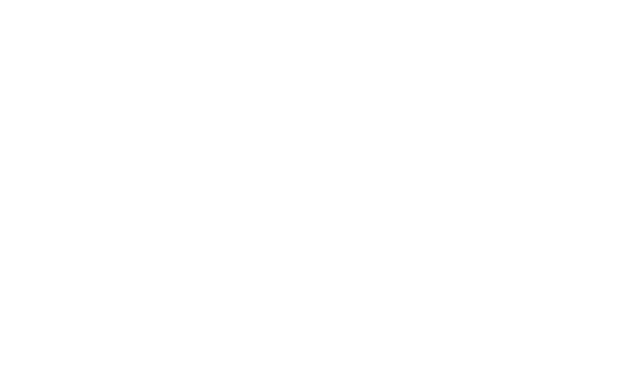
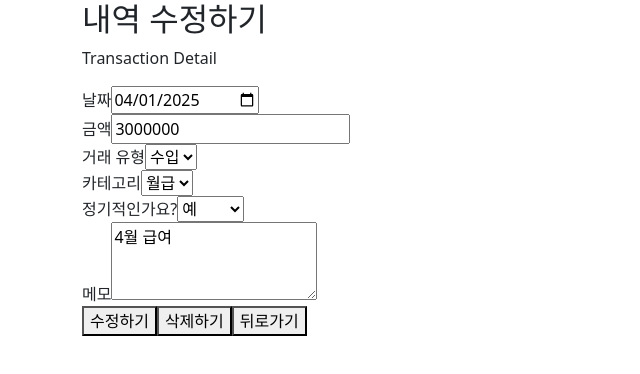
Before and after one commit to ensookim/Skeleton-Project_8, a Vue app: page /transaction/edit/1 in a window 1280 px wide. Shown: the top 374 px of the page, without its empty margins (0-640 px from the left). Built offline with nearby package versions, Linux system fonts and the light colour scheme; data requests are answered from the project's data file.

Commit message:
[feat] Add/Edit 기능 및 store 로직 수정

```diff
--- a/src/components/TransactionForm.vue
+++ b/src/components/TransactionForm.vue
@@ -1,9 +1,9 @@
-<!--  ADD, EDIT FORM 입니다 -->
+<!-- TransactionForm.vue -->
 
 <template>
   <h2>{{ isEdit ? '내역 수정하기' : '내역 추가하기' }}</h2>
-  <p>Transcation Detail</p>
-  <!--  날짜 달력으로 사라락 -->
+  <p>Transaction Detail</p>
+
   <div class="form-group">
     <label>날짜</label>
     <input type="date" v-model="form.date" required />
@@ -14,7 +14,6 @@
     <input type="number" v-model="form.amount" required />
   </div>
 
-  <!-- 거래 유형이 카테고리보다 위에 있어야함 -->
   <div class="form-group">
     <label>거래 유형</label>
     <select v-model="form.type">
@@ -59,7 +58,7 @@
 </template>
 
 <script setup>
-import { ref, computed, onMounted } from 'vue';
+import { computed, onMounted } from 'vue';
 import { useRouter } from 'vue-router';
 import { useCategoryStore } from '@/stores/categoryStore';
 import { useTransactionStore } from '@/stores/transactionStore';
@@ -72,18 +71,22 @@
   isEdit: Boolean,
   form: Object,
 });
-//마운트하면서 카테고리 불러옴
+
 onMounted(() => {
   categoryStore.fetchCategories();
 });
 
-const filteredCategories = computed(() => {
-  return categoryStore.getCategoryByType(props.form.type);
-});
+const filteredCategories = computed(() =>
+  categoryStore.getCategoryByType(props.form.type)
+);
 
-//수정하기 추가하기
+// 추가 or 수정
 const onSubmit = async () => {
   if (props.isEdit) {
+    if (!props.form.id) {
+      console.error('수정인데 form.id가 없습니다!', props.form);
+      return;
+    }
     await transactionStore.updateTransaction(props.form);
   } else {
     await transactionStore.addTransaction(props.form);
@@ -92,25 +95,18 @@
   router.push('/transaction');
 };
 
-//삭제하기 -> 목록페이지
+// 삭제
 const onDelete = async () => {
+  if (!props.form.id) {
+    console.error('삭제하려는 거래에 id가 없습니다!', props.form);
+    return;
+  }
   await transactionStore.deleteTransaction(props.form.id);
   router.push('/transaction');
 };
+
 // 뒤로가기
 const goBack = () => {
   router.back();
 };
-
-// import { ref } from 'vue';
-
-// const isEdit = ref(false);
-// const form = ref({
-//   date: '',
-//   amount: 0,
-//   type: 'income',
-//   category: '공과금',
-//   isPeriodic: false,
-//   memo: 'ㅎㅇㅎㅇ',
-// });
 </script>
--- a/src/router/index.js
+++ b/src/router/index.js
@@ -29,7 +29,7 @@
     {
       path: '/transaction/add',
       name: 'AddPage',
-      component: AddPage,
+      component: () => import('@/views/AddPage.vue'),
     },
     {
       path: '/transaction/edit/:id',
--- a/src/stores/categoryStore.js
+++ b/src/stores/categoryStore.js
@@ -12,6 +12,8 @@
       const incomeReseponse = await axios.get(
         'http://localhost:3000/incomeCategory'
       );
+      // console.log(incomeReseponse);
+
       const expenseResponse = await axios.get(
         'http://localhost:3000/expenseCategory'
       );
--- a/src/stores/transactionStore.js
+++ b/src/stores/transactionStore.js
@@ -33,12 +33,27 @@
   const updateTransaction = async (updateItem) => {
     try {
       await axios.put(
-        `http://localhost:3000/transaction/edid/${updateItem.id}`,
+        `http://localhost:3000/transaction/${updateItem.id}`,
         updateItem
       );
+      // console.log(updateItem, updateItem.id);
+
       const index = transactions.value.findIndex(
-        (target) => target.id === updateItem.id
+        (target) => String(target.id) === String(updateItem.id)
       );
+      // console.log(index);
+      // console.log(
+      //   '전체 거래 내역:',
+      //   transactions.value.map((t) => t.id)
+      // );
+      // console.log('수정할 아이디:', updateItem.id);
+      // console.log(
+      //   '찾은 인덱스:',
+      //   transactions.value.findIndex(
+      //     (t) => String(t.id) === String(updateItem.id)
+      //   )
+      // );
+
       if (index !== -1) {
         transactions.value[index] = updateItem;
       }
@@ -50,9 +65,9 @@
   // 삭제
   const deleteTransaction = async (id) => {
     try {
-      await axios.delete(`http://localhost:3000/transactions/${id}`);
-      transactions.value = transactions.value.filters(
-        (target) => target.id !== id
+      await axios.delete(`http://localhost:3000/transaction/${id}`);
+      transactions.value = transactions.value.filter(
+        (target) => String(target.id) !== String(id)
       );
     } catch (err) {
       console.log('거래 삭제에 실패했습니다. : ', err);
--- a/src/views/AddPage.vue
+++ b/src/views/AddPage.vue
@@ -1,7 +1,17 @@
 <template>
-  <div></div>
+  <TransactionForm :isEdit="false" :form="form" />
 </template>
+<script setup>
+import { ref } from 'vue';
+import TransactionForm from '@/components/TransactionForm.vue';
 
-<script setup></script>
-
-<style scoped></style>
+//형식
+const form = ref({
+  date: '',
+  amount: 0,
+  type: 'income',
+  category: '',
+  isPeriodic: false,
+  memo: '',
+});
+</script>
--- a/src/views/EditPage.vue
+++ b/src/views/EditPage.vue
@@ -1,7 +1,31 @@
 <template>
-  <div></div>
+  <TransactionForm v-if="formReady" :isEdit="true" :form="form" />
 </template>
 
-<script setup></script>
+<script setup>
+import { ref, onMounted } from 'vue';
+import { useRoute } from 'vue-router';
+import { useTransactionStore } from '@/stores/transactionStore';
+import TransactionForm from '@/components/TransactionForm.vue';
 
-<style scoped></style>
+const route = useRoute();
+const transactionStore = useTransactionStore();
+const form = ref(null);
+const formReady = ref(false); // <- 렌더링 조건
+
+onMounted(async () => {
+  const id = route.params.id;
+  await transactionStore.fetchTransactions();
+
+  const target = transactionStore.transactions.find(
+    (t) => String(t.id) === String(id)
+  );
+
+  if (target) {
+    form.value = { ...target }; // <- id 포함해서 form 세팅!
+    formReady.value = true;
+  } else {
+    console.error('해당 거래 내역을 찾을 수 없습니다.');
+  }
+});
+</script>
```
Also changed, not shown: db.json (+6 -1 lines).
